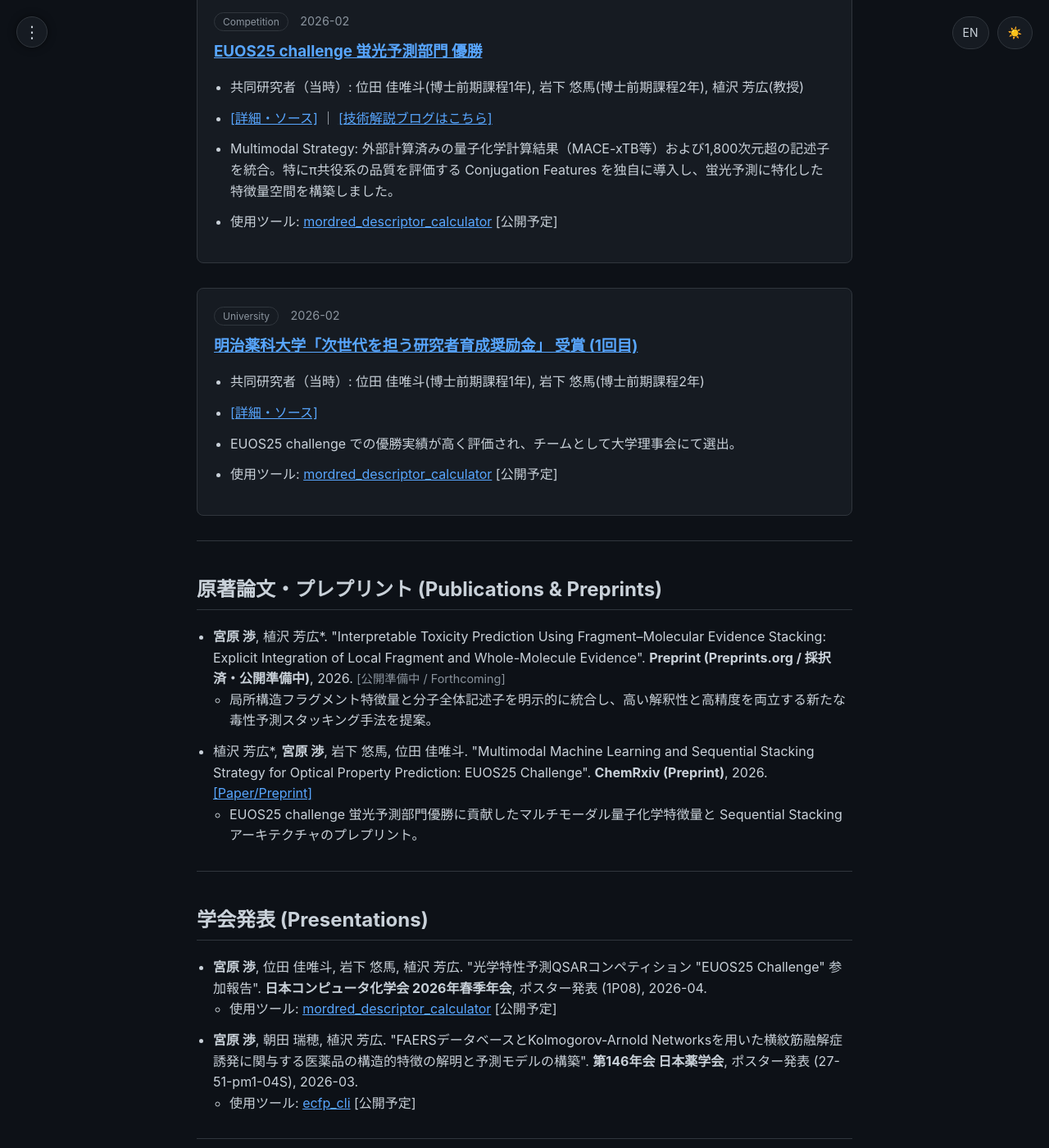
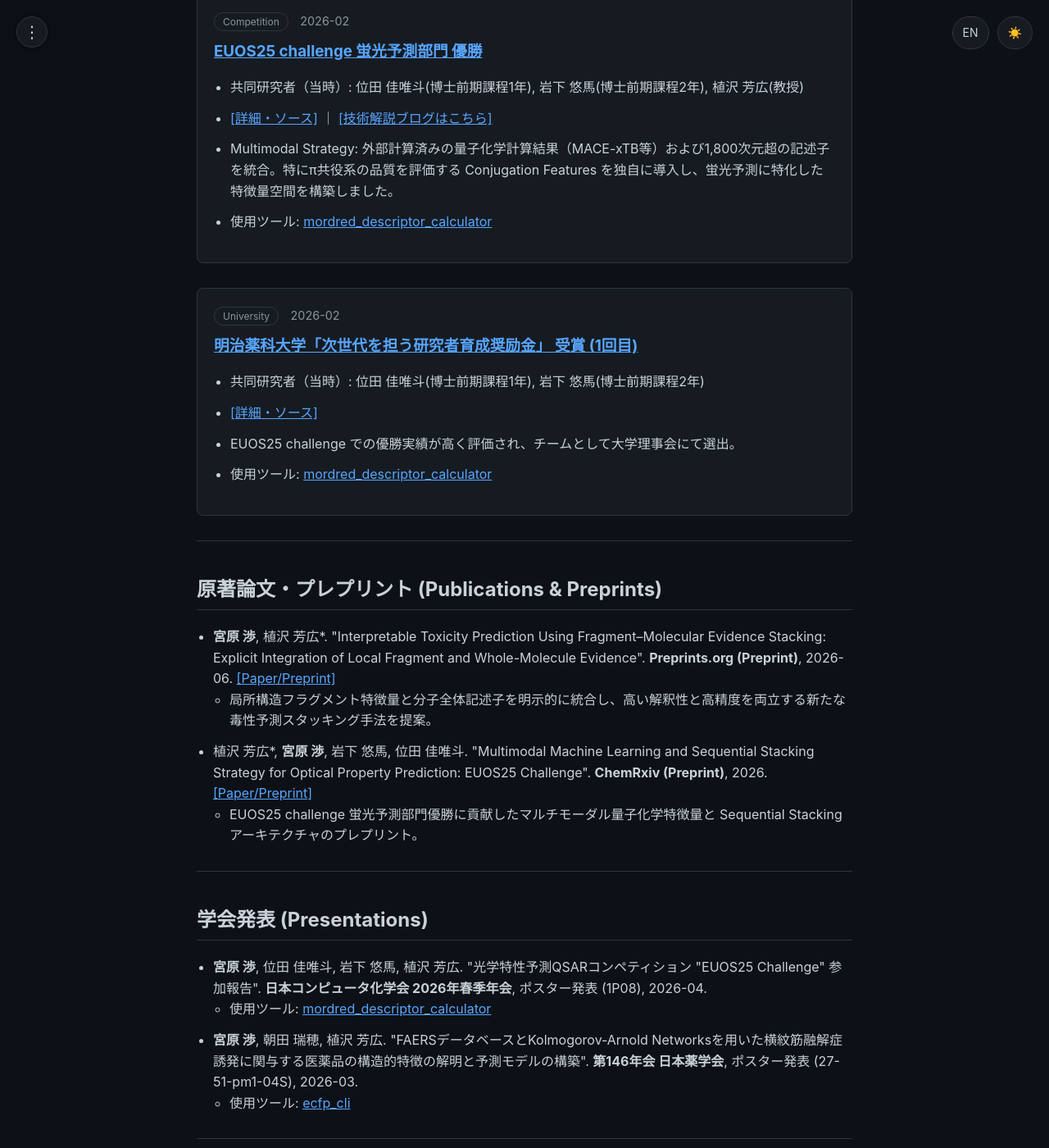
Before and after one commit to 377H-Miru/377H-Miru.github.io, a Jekyll site: the page built from achievements.html, in a window 1280 px wide and 1400 px high, scrolled down 1031 px. Shown: the whole window at 82% size. Built offline with Jekyll 4.4.1, drawn with Linux system fonts in a browser that asks for light colours.

Commit message:
Update publication status and link for Preprints.org paper (manuscript 202606.2071) and clean tool links

```diff
--- a/_data/achievements.json
+++ b/_data/achievements.json
@@ -117,16 +117,16 @@
   "publications": [
     {
       "id": "fragment-molecular-evidence-stacking",
-      "status": "upcoming",
+      "status": "preprint",
       "title_ja": "Interpretable Toxicity Prediction Using Fragment–Molecular Evidence Stacking: Explicit Integration of Local Fragment and Whole-Molecule Evidence",
       "title_en": "Interpretable Toxicity Prediction Using Fragment–Molecular Evidence Stacking: Explicit Integration of Local Fragment and Whole-Molecule Evidence",
       "authors_ja": "<b>宮原 渉</b>, 植沢 芳広*",
       "authors_en": "<b>Wataru Miyahara</b>, Yoshihiro Uesawa*",
-      "journal_ja": "Preprint (Preprints.org / 採択済・公開準備中)",
-      "journal_en": "Preprint accepted at Preprints.org; public link forthcoming.",
-      "date": "2026",
-      "url": "",
-      "doi": "",
+      "journal_ja": "Preprints.org (Preprint)",
+      "journal_en": "Preprints.org (Preprint)",
+      "date": "2026-06",
+      "url": "https://www.preprints.org/manuscript/202606.2071",
+      "doi": "10.20944/preprints202606.2071.v1",
       "description_ja": "局所構造フラグメント特徴量と分子全体記述子を明示的に統合し、高い解釈性と高精度を両立する新たな毒性予測スタッキング手法を提案。",
       "description_en": "Introduces a novel stacking methodology integrating local structural fragment features with whole-molecule descriptors for highly interpretable toxicological machine learning models."
     },
--- a/achievements.html
+++ b/achievements.html
@@ -46,7 +46,7 @@ permalink: /achievements/
             {% if award.blog_url %}｜ <a href="{{ award.blog_url }}">[技術解説ブログはこちら]</a>{% endif %}</li>
             <li>{{ award.description_ja }}</li>
             {% if award.id == 'euos25' or award.id == 'mpu-award-1' or award.id == 'mpu-award-2' %}
-            <li>使用ツール: <a href="/tools/">mordred_descriptor_calculator</a> [公開予定]</li>
+            <li>使用ツール: <a href="/tools/">mordred_descriptor_calculator</a></li>
             {% endif %}
         </ul>
     </div>
@@ -77,9 +77,9 @@ permalink: /achievements/
         {{ pres.authors_ja }}. "{{ pres.title_ja }}". <b>{{ pres.event_ja }}</b>, {{ pres.role_ja }}, {{ pres.date }}.
         <ul>
             {% if pres.tool == 'mordred_descriptor_calculator' %}
-            <li>使用ツール: <a href="/tools/">mordred_descriptor_calculator</a> [公開予定]</li>
+            <li>使用ツール: <a href="/tools/">mordred_descriptor_calculator</a></li>
             {% elsif pres.tool == 'ecfp_cli' %}
-            <li>使用ツール: <a href="/tools/">ecfp_cli</a> [公開予定]</li>
+            <li>使用ツール: <a href="/tools/">ecfp_cli</a></li>
             {% endif %}
         </ul>
     </li>
--- a/en/achievements.html
+++ b/en/achievements.html
@@ -46,7 +46,7 @@ permalink: /en/achievements/
             {% if award.blog_url %}｜ <a href="{{ award.blog_url }}">[Technical Review Blog]</a>{% endif %}</li>
             <li>{{ award.description_en }}</li>
             {% if award.id == 'euos25' or award.id == 'mpu-award-1' or award.id == 'mpu-award-2' %}
-            <li>Tools used: <a href="/en/tools/">mordred_descriptor_calculator</a> [Upcoming]</li>
+            <li>Tools used: <a href="/en/tools/">mordred_descriptor_calculator</a></li>
             {% endif %}
         </ul>
     </div>
@@ -77,9 +77,9 @@ permalink: /en/achievements/
         {{ pres.authors_en }}. "{{ pres.title_en }}". <b>{{ pres.event_en }}</b>, {{ pres.role_en }}, {{ pres.date }}.
         <ul>
             {% if pres.tool == 'mordred_descriptor_calculator' %}
-            <li>Tools used: <a href="/en/tools/">mordred_descriptor_calculator</a> [Upcoming]</li>
+            <li>Tools used: <a href="/en/tools/">mordred_descriptor_calculator</a></li>
             {% elsif pres.tool == 'ecfp_cli' %}
-            <li>Tools used: <a href="/en/tools/">ecfp_cli</a> [Upcoming]</li>
+            <li>Tools used: <a href="/en/tools/">ecfp_cli</a></li>
             {% endif %}
         </ul>
     </li>
```
Also changed, not shown: en/index.md (+3 -3 lines), index.md (+3 -3 lines).
